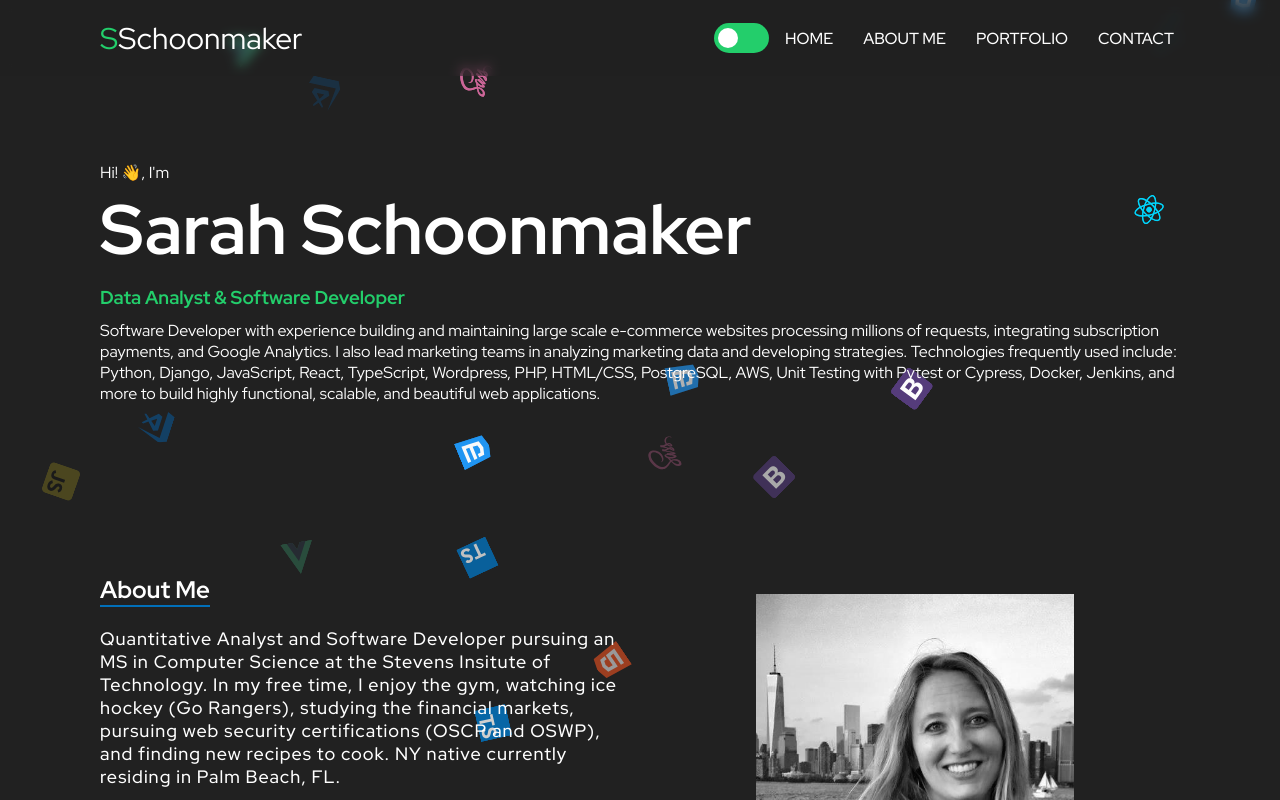
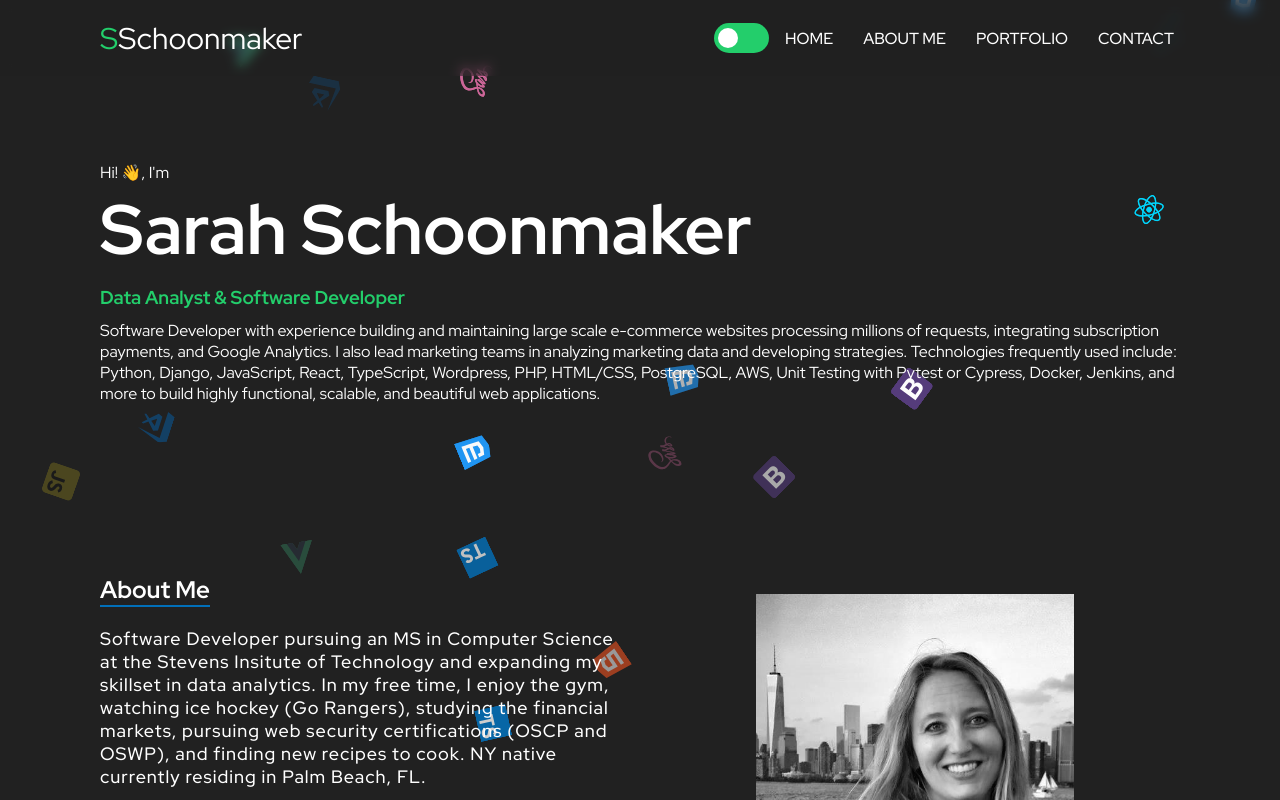
Before and after one commit to SarahSchoonmaker/sarah-react-portfolio, a React (Create React App) app: page / in a window 1280 px wide. Shown: the top 800 px of the page. Built offline with nearby package versions, Linux system fonts and the light colour scheme.

Commit message:
edited data analytics projects

```diff
--- a/src/components/About/About.tsx
+++ b/src/components/About/About.tsx
@@ -18,8 +18,8 @@ export function About(){
           <h2>About Me</h2>
         </ScrollAnimation>
         <ScrollAnimation animateIn="fadeInLeft" delay={0.2 * 1000}>
-          <p>Quantitative Analyst and Software Developer pursuing an MS in Computer Science at the Stevens Insitute of Technology. In my free time,
-            I enjoy the gym, watching ice hockey (Go Rangers), studying the financial markets,
+          <p>Software Developer pursuing an MS in Computer Science at the Stevens Insitute of Technology and expanding my skillset
+            in data analytics. In my free time, I enjoy the gym, watching ice hockey (Go Rangers), studying the financial markets,
             pursuing web security certifications (OSCP and OSWP), and finding new recipes to cook.
             NY native currently residing in Palm Beach, FL.
           </p>
--- a/src/components/Portfolio/Portfolio.tsx
+++ b/src/components/Portfolio/Portfolio.tsx
@@ -253,7 +253,7 @@ export function Portfolio(){
             </div>
             </header>
             <div className="body">
-              <h3>Anaysis of LendingClub Loan Data</h3>
+              <h3>Anaysis of Lending Club Loan Data</h3>
               <p>Cleaning and classifying LendingClub data to determine the probability of loan default.
                     <a href="https://github.com/SarahSchoonmaker/lendingclub-data.git">  View Code</a>.
 
@@ -282,7 +282,7 @@ export function Portfolio(){
             </header>
             <div className="body">
               <h3>Sales and Customer Churn Prediction</h3>
-              <p>This Github Repository hosts several projects covering sales prediction and customer churn rates.
+              <p>This Github Repository hosts several projects estimating sales and customer churn rates.
                  <a href="https://github.com/SarahSchoonmaker/Data-Analytics-Projects"> View Code</a>.
 
               </p>
@@ -290,7 +290,7 @@ export function Portfolio(){
             <footer>
               <ul className="tech-list">
                 <li>Python</li>
-                <li>Credit Model Analysis</li>
+                <li>Predictive Models</li>
 
               </ul>
             </footer>
```
